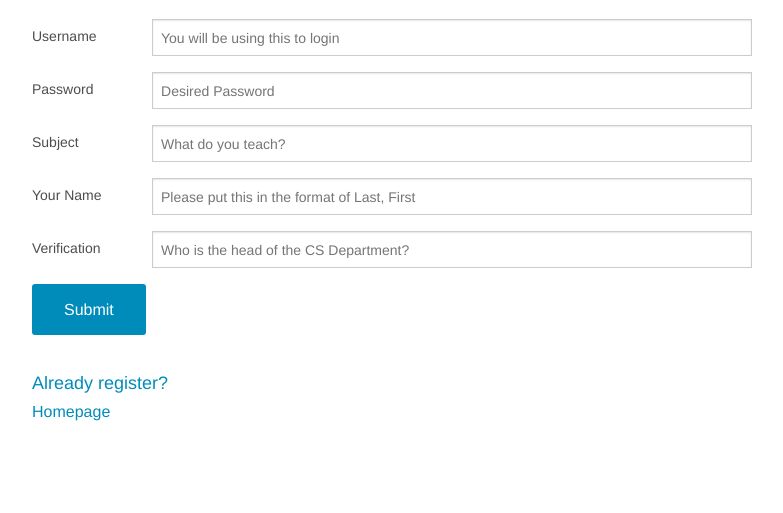
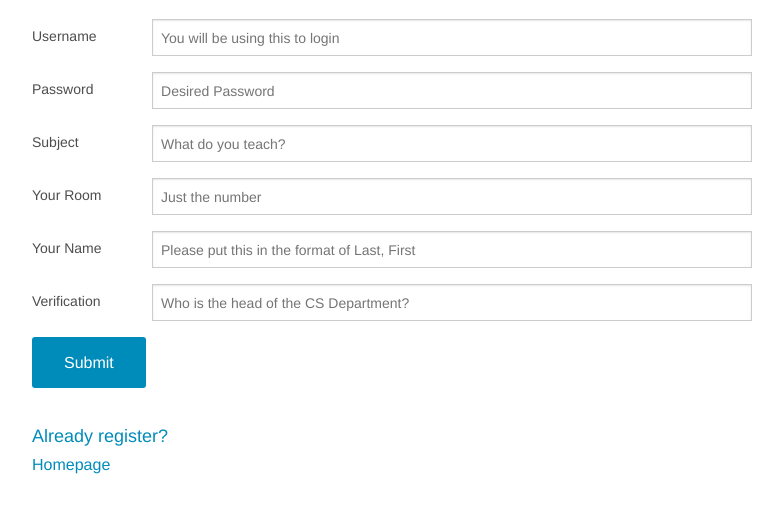
Before and after one commit to stuycs-softdev-fall-2013/proj3-7-PTC, a Flask app: page /teacherregister in a window 1280 px wide. Shown: the part 207-720 px from the top of the page, without its empty margins (123-906 px from the left). Run offline with Flask 2, Linux system fonts and the light colour scheme; some libraries are stand-ins or nearby versions.

Commit message:
missing field

```diff
--- a/templates/teacherregister.html
+++ b/templates/teacherregister.html
@@ -59,6 +59,16 @@
                   <input type="text" name="subject" placeholder="What do you teach?">
                 </div>
               </div>
+
+	      <div class="row collapse">
+                <div class="large-2 columns">
+                  <label class="inline"> Your Room</label>
+                </div>
+                <div class="large-10 columns">
+                  <input type="text" name="room" placeholder="Just the number">
+                </div>
+              </div>
+
 	      <div class="row collapse">
                 <div class="large-2 columns">
                   <label class="inline"> Your Name</label>
@@ -67,6 +77,7 @@
                   <input type="text" name="teacher" placeholder="Please put this in the format of Last, First">
                 </div>
               </div>
+
              <div class="row collapse">
                 <div class="large-2 columns">
                   <label class="inline"> Verification</label>
```
